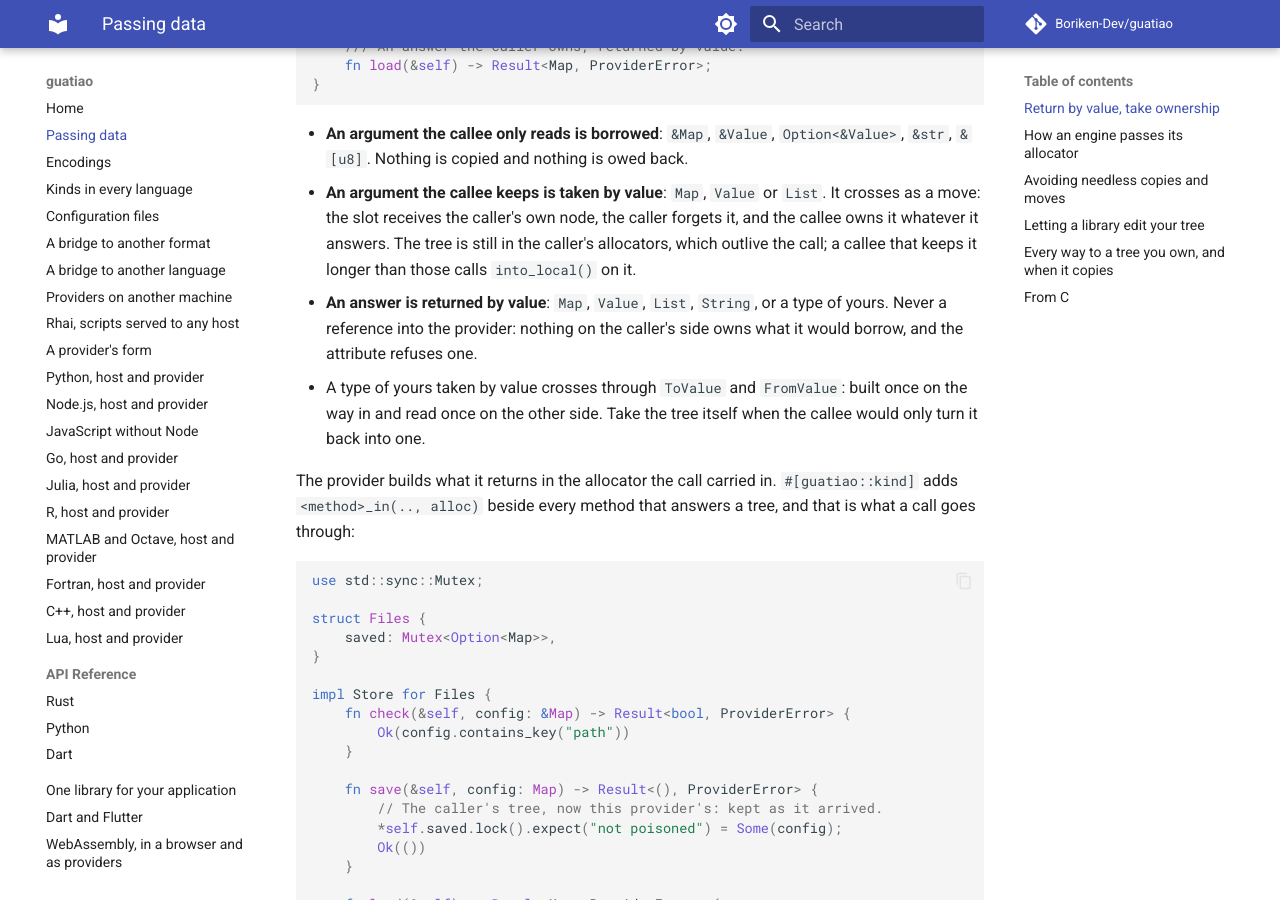
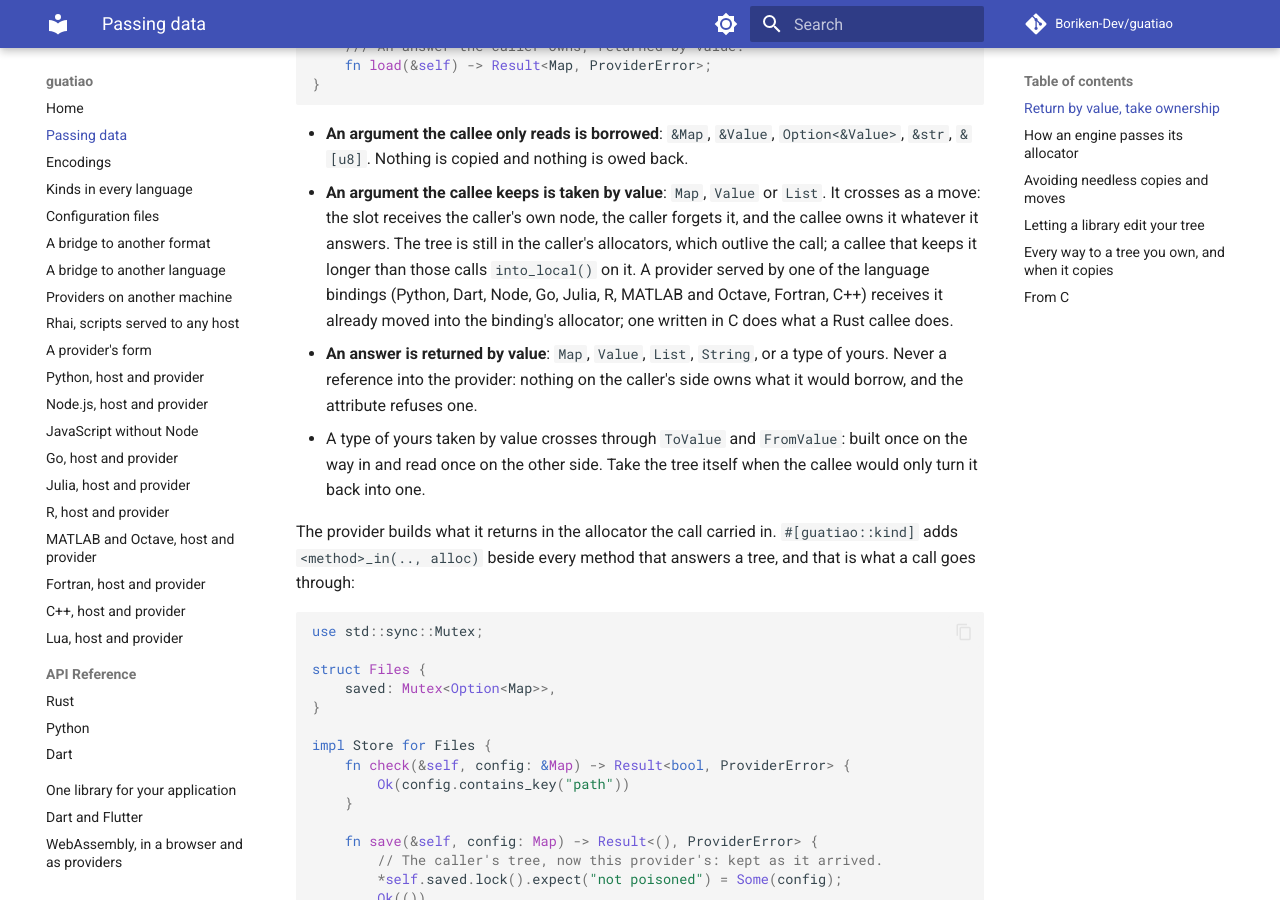
Before and after one commit to Boriken-Dev/guatiao, an MkDocs documentation site: the page built from docs/ownership.md, in a window 1280 px wide and 900 px high, scrolled down 812 px. Built offline with MkDocs 1.6.1 and Material for MkDocs 9.7.7, drawn with Linux system fonts in a browser that asks for light colours; comment, search, counter and statistics services are not loaded.

Commit message:
docs: a provider in a binding receives a handed-over tree in its own allocator
ownership.md: a provider served by a language binding receives a tree handed over already moved into the binding's allocator; one written in C keeps the into_local() contract a Rust callee has.

```diff
--- a/docs/ownership.md
+++ b/docs/ownership.md
@@ -45,7 +45,11 @@ pub trait Store: Send + Sync {
   `List`. It crosses as a move: the slot receives the caller's own node,
   the caller forgets it, and the callee owns it whatever it answers. The
   tree is still in the caller's allocators, which outlive the call; a
-  callee that keeps it longer than those calls `into_local()` on it.
+  callee that keeps it longer than those calls `into_local()` on it. A
+  provider served by one of the language bindings (Python, Dart, Node,
+  Go, Julia, R, MATLAB and Octave, Fortran, C++) receives it already
+  moved into the binding's allocator; one written in C does what a Rust
+  callee does.
 - **An answer is returned by value**: `Map`, `Value`, `List`, `String`, or
   a type of yours. Never a reference into the provider: nothing on the
   caller's side owns what it would borrow, and the attribute refuses one.
```
